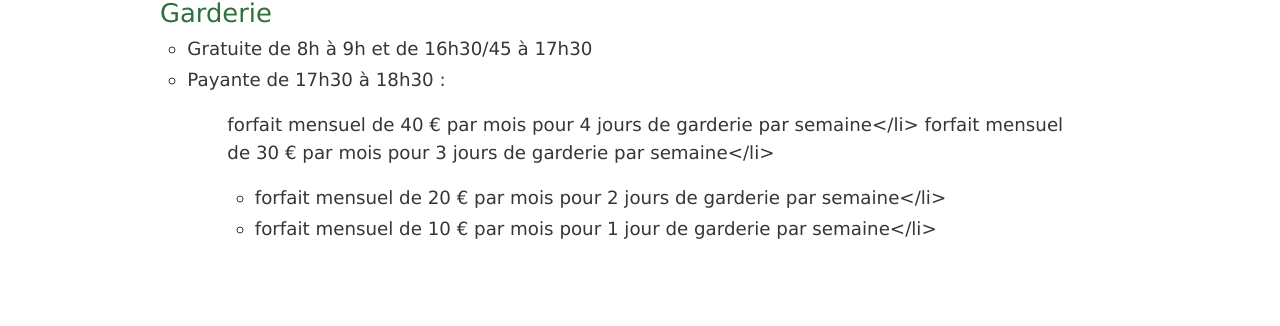
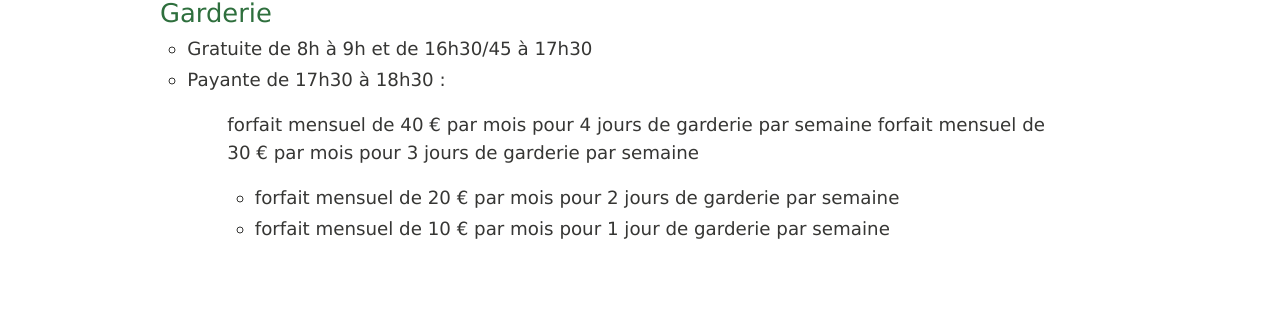
Before and after one commit to montessori-melun/montessori-melun.github.io, a Jekyll site: the page built from informations-pratiques/inscriptions.md, in a window 1280 px wide. Shown: the part 1605-1931 px from the top of the page. Built offline with Jekyll 4.4.1, drawn with Linux system fonts in a browser that asks for light colours.

```diff
--- a/informations-pratiques/inscriptions.md
+++ b/informations-pratiques/inscriptions.md
@@ -36,7 +36,7 @@ L'école propose des repas livrés chaque jour par un prestataire de restauratio
 
 - Gratuite de 8h à 9h et de 16h30/45 à 17h30
 - Payante de 17h30 à 18h30 :
->  forfait mensuel de 40 € par mois pour 4 jours de garderie par semaine</li>
->  forfait mensuel de 30 € par mois pour 3 jours de garderie par semaine</li>
-> * forfait mensuel de 20 € par mois pour 2 jours de garderie par semaine</li>
-> * forfait mensuel de 10 € par mois pour 1 jour de garderie par semaine</li>
+>  forfait mensuel de 40 € par mois pour 4 jours de garderie par semaine
+>  forfait mensuel de 30 € par mois pour 3 jours de garderie par semaine
+> * forfait mensuel de 20 € par mois pour 2 jours de garderie par semaine
+> * forfait mensuel de 10 € par mois pour 1 jour de garderie par semaine
```
